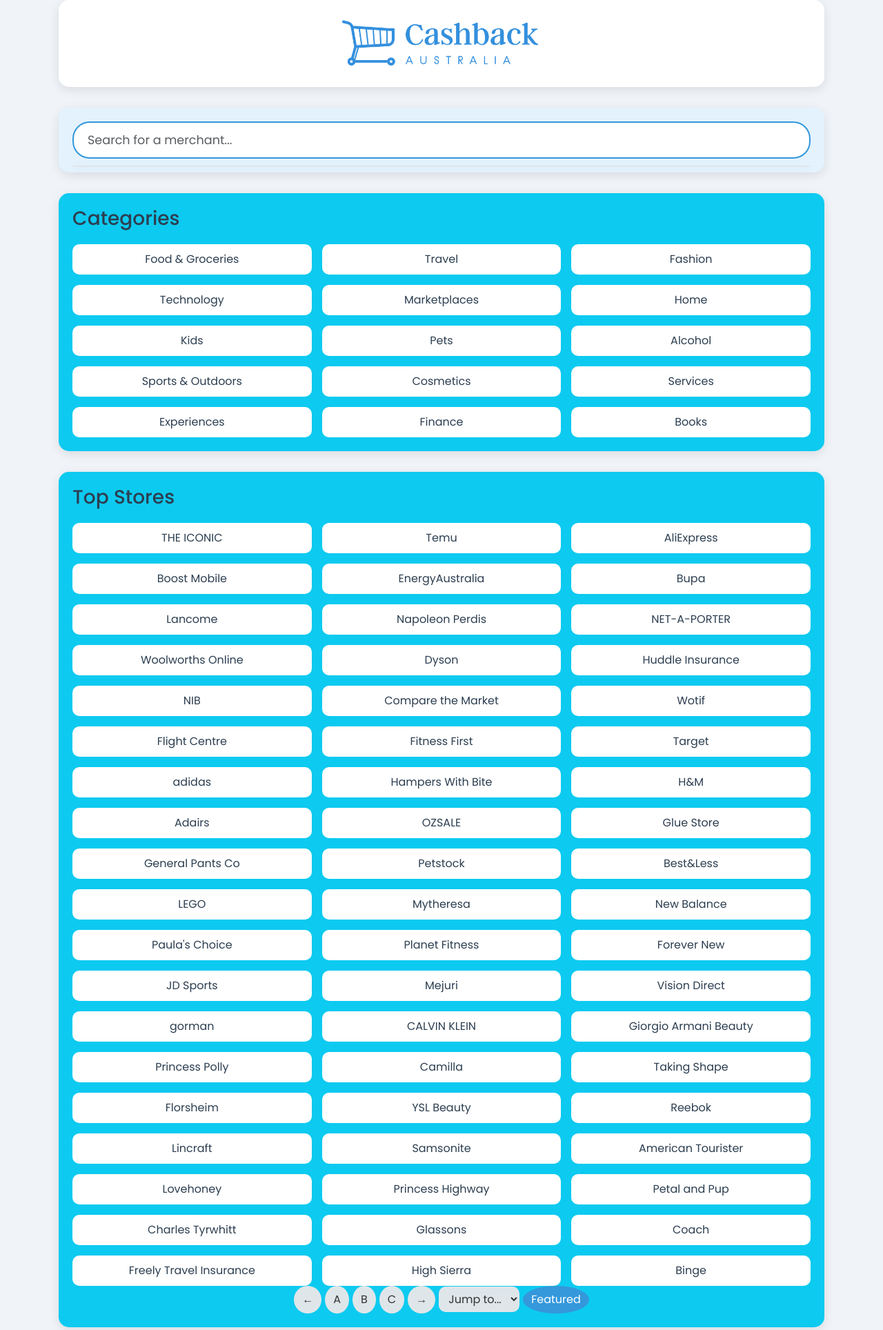
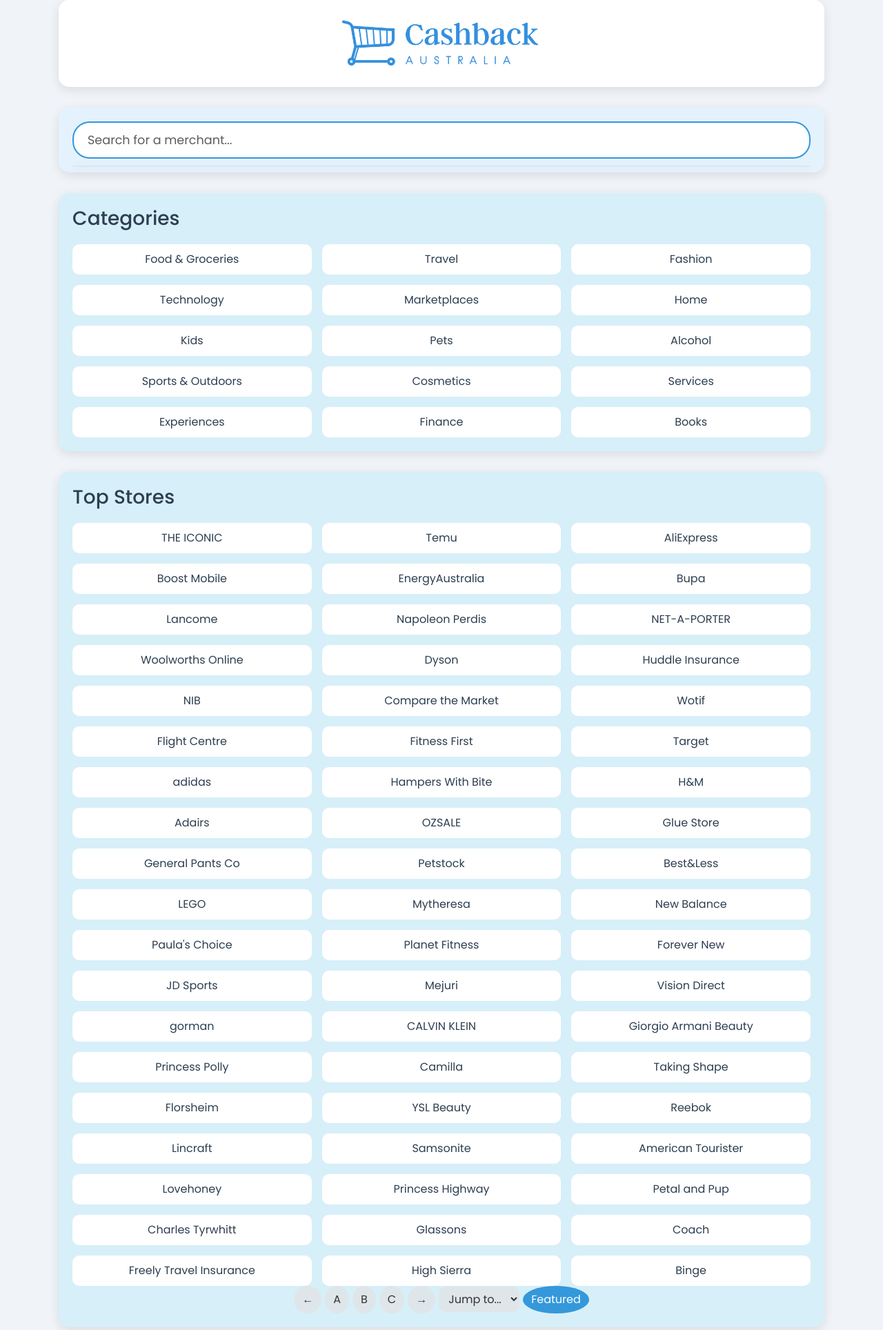
Before and after one commit to rakeshnirzari1/cashback-search, a Flask app: page / in a window 1280 px wide. Shown: the top 1928 px of the page at 69% size. Run offline with Flask 3, Linux system fonts and the light colour scheme.

Commit message:
Update index.html

```diff
--- a/templates/index.html
+++ b/templates/index.html
@@ -145,7 +145,7 @@
             color: white;
         }
         .categories-section, .supplier-section {
-            background: #0dcaf0;
+            background: #0dcaf01c;
             padding: 20px;
             border-radius: 15px;
             box-shadow: 0 4px 15px rgba(0, 0, 0, 0.1);
```
